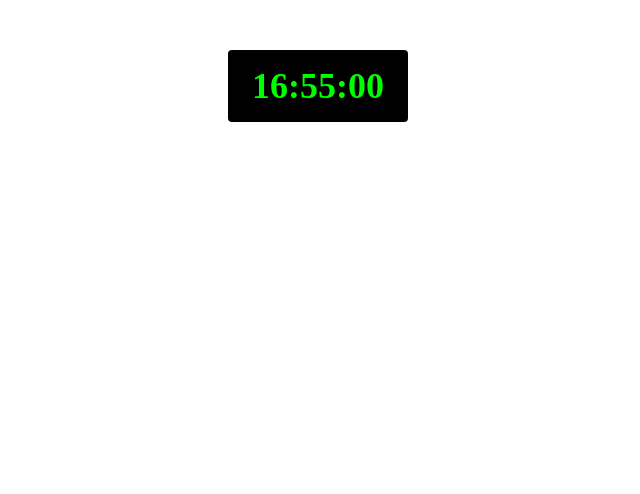
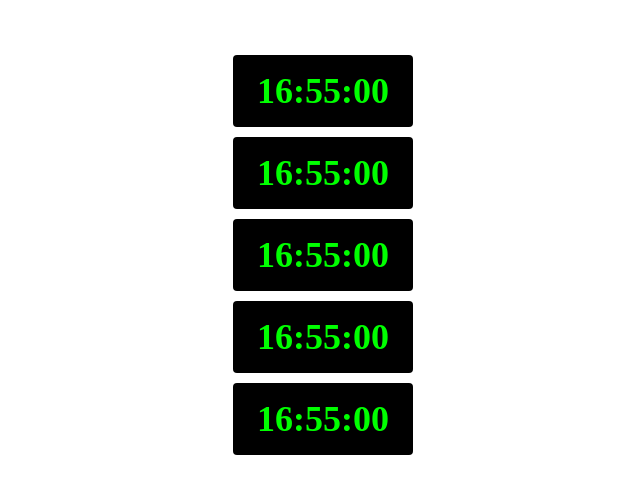
Before and after one commit to remmi755/HW12-Class, a plain HTML site: page index.html in a window 1280 px wide. Shown: the whole page, without its empty margins (348-988 px from the left). Drawn offline with Linux system fonts and the light colour scheme.

Commit message:
add homework

```diff
--- a/index.html
+++ b/index.html
@@ -5,8 +5,9 @@
     <title>HW12-Class</title>
     <link rel="stylesheet" href="style.css">
     <script src="scripts.js" defer></script>
+    <script src="test.js" defer></script>
 </head>
-<body>
-    <div id="clock"></div>
+<body >
+
 </body>
 </html>
--- a/scripts.js
+++ b/scripts.js
@@ -1,43 +1,55 @@
-let timeShow = document.getElementById('clock');
+class Watch {
+    constructor() {
+        this.newWatch = document.createElement("div");
+        this.startWatch()
+        this.addElement()
+    }
 
-function createFullFormat (){
-    let now = new Date()
+    addElement() {
+        this.newWatch.innerHTML = this.createFullFormat()
+        document.body.prepend(this.newWatch);
+        this.newWatch.className = 'full'
+        this.newWatch.addEventListener('click', this.toggles.bind(this))
+    }
 
-    let hh =  now.getHours();
-    if (hh < 10) hh = '0' + hh;
+    format() {
+        this.hh = new Date().getHours();
+        if (this.hh < 10) this.hh = '0' + this.hh;
+        this.mm = new Date().getMinutes();
+        if (this.mm < 10) this.mm = '0' + this.mm;
+        this.ss = new Date().getSeconds();
+        if (this.ss < 10) this.ss = '0' + this.ss;
+    }
 
-    let mm = now.getMinutes();
-    if (mm < 10) mm = '0' + mm;
+    createFullFormat() {
+        this.format()
+        return  `${this.hh}:${this.mm}:${this.ss}`
+    }
 
-    let ss = now.getSeconds()
+    creatShotFormat() {
+        this.format()
+        return   `${this.hh}:${this.mm}`
+    }
 
-    if (ss < 10) ss = '0' + ss;
-    return  `${hh}:${mm}:${ss}`
+    render() {
+        if (this.newWatch.classList.contains('full')) {
+            this.newWatch.innerHTML = this.createFullFormat()
+        } else {
+            this.newWatch.innerHTML = this.creatShotFormat()
+        }
+    }
+
+    startWatch() {
+        setInterval(() => this.render(), 250);
+    }
+
+    toggles() {
+        this.newWatch.classList.toggle('full')
+    }
 }
 
-function creatShotFormat (){
-    let now = new Date()
-
-    let hh =  now.getHours();
-    if (hh < 10) hh = '0' + hh;
-
-    let mm = now.getMinutes();
-    if (mm < 10) mm = '0' + mm;
-
-    return  `${hh}:${mm}`
-}
-timeShow.classList.add('full')
-
-setInterval(function (){
-    if (timeShow.classList.contains('full')) {
-        timeShow.innerHTML = createFullFormat()
-    } else {
-        timeShow.innerHTML = creatShotFormat()
-    }
-},250)
-
-timeShow.addEventListener('click',function () {
-
-    timeShow.classList.toggle('full')
-
-})
+let watch = new Watch()
+let watch2 = new Watch()
+let watch3 = new Watch()
+let watch4 = new Watch()
+let watch5 = new Watch()
--- a/style.css
+++ b/style.css
@@ -3,7 +3,7 @@ body {
 }
 
 
-#clock {
+div {
     padding: 15px;
     background: #000;
     color: #0f0;
@@ -13,4 +13,5 @@ body {
     width: 150px;
     text-align: center;
     font-size: 36px;
+    margin: 5px;
 }
```
